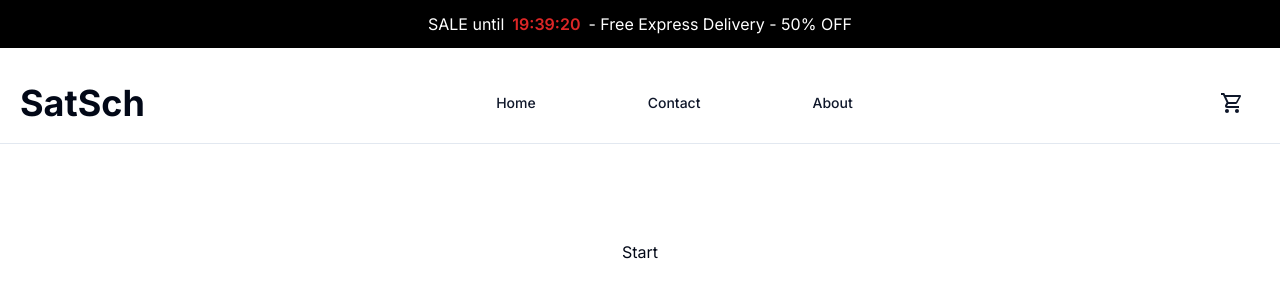
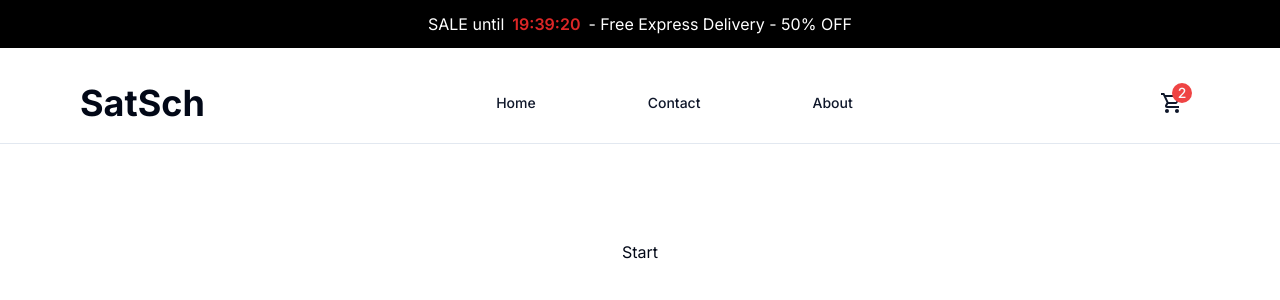
Before and after one commit to DayanWalter/satschool, a Next.js app: page / in a window 1280 px wide. Shown: the top 300 px of the page. Built offline with nearby package versions, Linux system fonts and the light colour scheme.

Commit message:
Added Cartcount

```diff
--- a/src/components/Header.tsx
+++ b/src/components/Header.tsx
@@ -1,12 +1,17 @@
-import React from "react";
+"use client";
+import React, { useState } from "react";
 import { Button } from "@/components/ui/button";
+import { Badge } from "@/components/ui/badge";
+
 import Link from "next/link";
 import Icon from "@mdi/react";
 import { mdiCartOutline } from "@mdi/js";
 
 export default function Header() {
+  const [cartcount, setCartcount] = useState(2);
+
   return (
-    <div className='h-24  flex justify-between items-end pb-5 px-5 border-b'>
+    <div className='h-24  flex justify-between items-end pb-5 px-5 xl:px-20 border-b'>
       <div className='hidden sm:block text-4xl font-bold'>SatSch</div>
       <div className='flex sm:gap-10 xl:gap-20'>
         <Button asChild variant='link'>
@@ -24,7 +29,12 @@
         {" "}
         <Button asChild variant='link'>
           <Link href='/cart'>
-            <Icon path={mdiCartOutline} size={1} />
+            <div className='relative'>
+              <Icon path={mdiCartOutline} size={1} />
+              <div className=' -top-2 -right-2 flex items-center justify-center rounded-full h-5 w-5 absolute bg-destructive text-destructive-foreground'>
+                {cartcount}
+              </div>
+            </div>
           </Link>
         </Button>
       </div>
--- /dev/null
+++ b/src/components/ui/badge.tsx
@@ -0,0 +1,36 @@
+import * as React from "react"
+import { cva, type VariantProps } from "class-variance-authority"
+
+import { cn } from "@/lib/utils"
+
+const badgeVariants = cva(
+  "inline-flex items-center rounded-full border px-2.5 py-0.5 text-xs font-semibold transition-colors focus:outline-none focus:ring-2 focus:ring-ring focus:ring-offset-2",
+  {
+    variants: {
+      variant: {
+        default:
+          "border-transparent bg-primary text-primary-foreground hover:bg-primary/80",
+        secondary:
+          "border-transparent bg-secondary text-secondary-foreground hover:bg-secondary/80",
+        destructive:
+          "border-transparent bg-destructive text-destructive-foreground hover:bg-destructive/80",
+        outline: "text-foreground",
+      },
+    },
+    defaultVariants: {
+      variant: "default",
+    },
+  }
+)
+
+export interface BadgeProps
+  extends React.HTMLAttributes<HTMLDivElement>,
+    VariantProps<typeof badgeVariants> {}
+
+function Badge({ className, variant, ...props }: BadgeProps) {
+  return (
+    <div className={cn(badgeVariants({ variant }), className)} {...props} />
+  )
+}
+
+export { Badge, badgeVariants }
```
